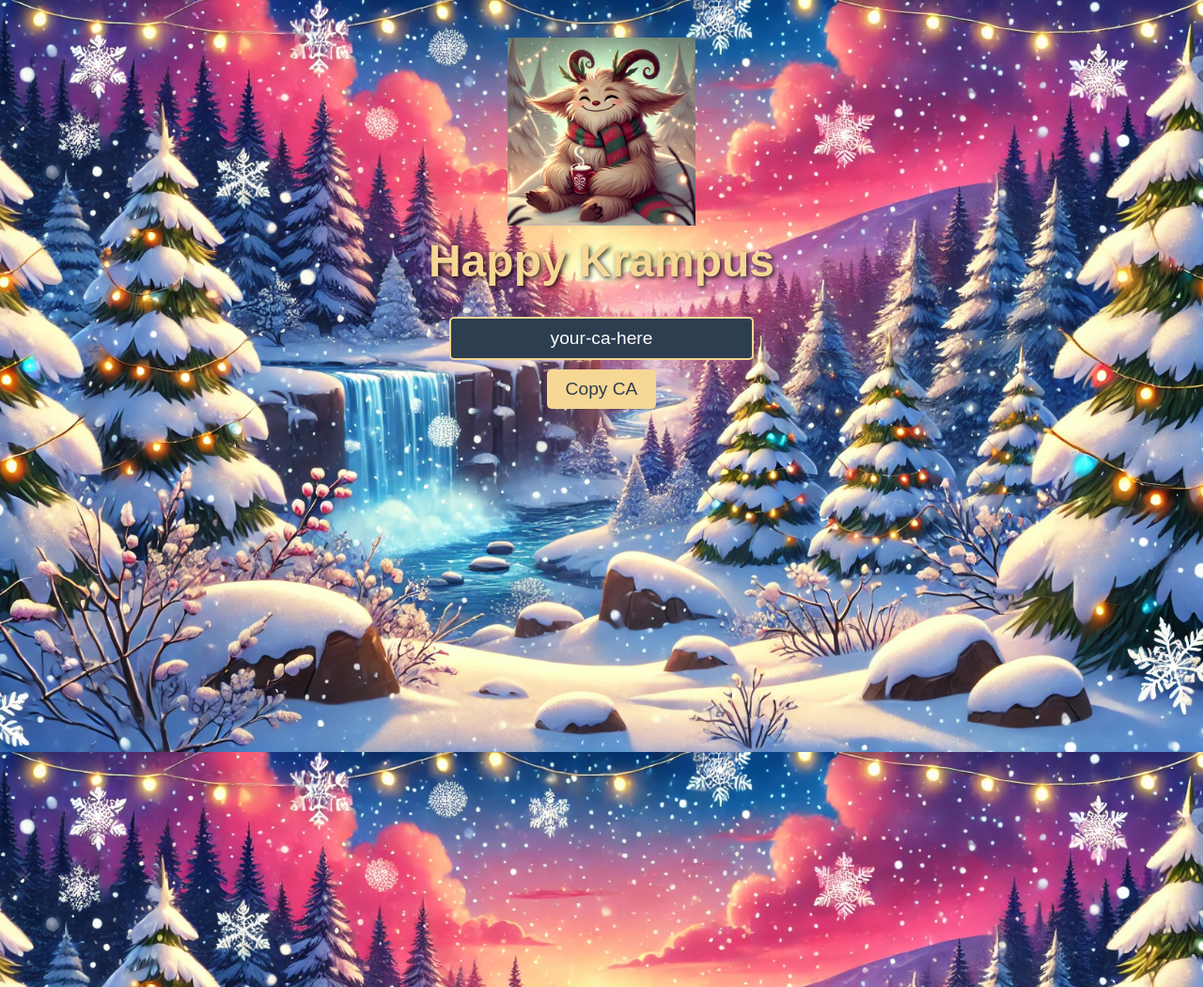
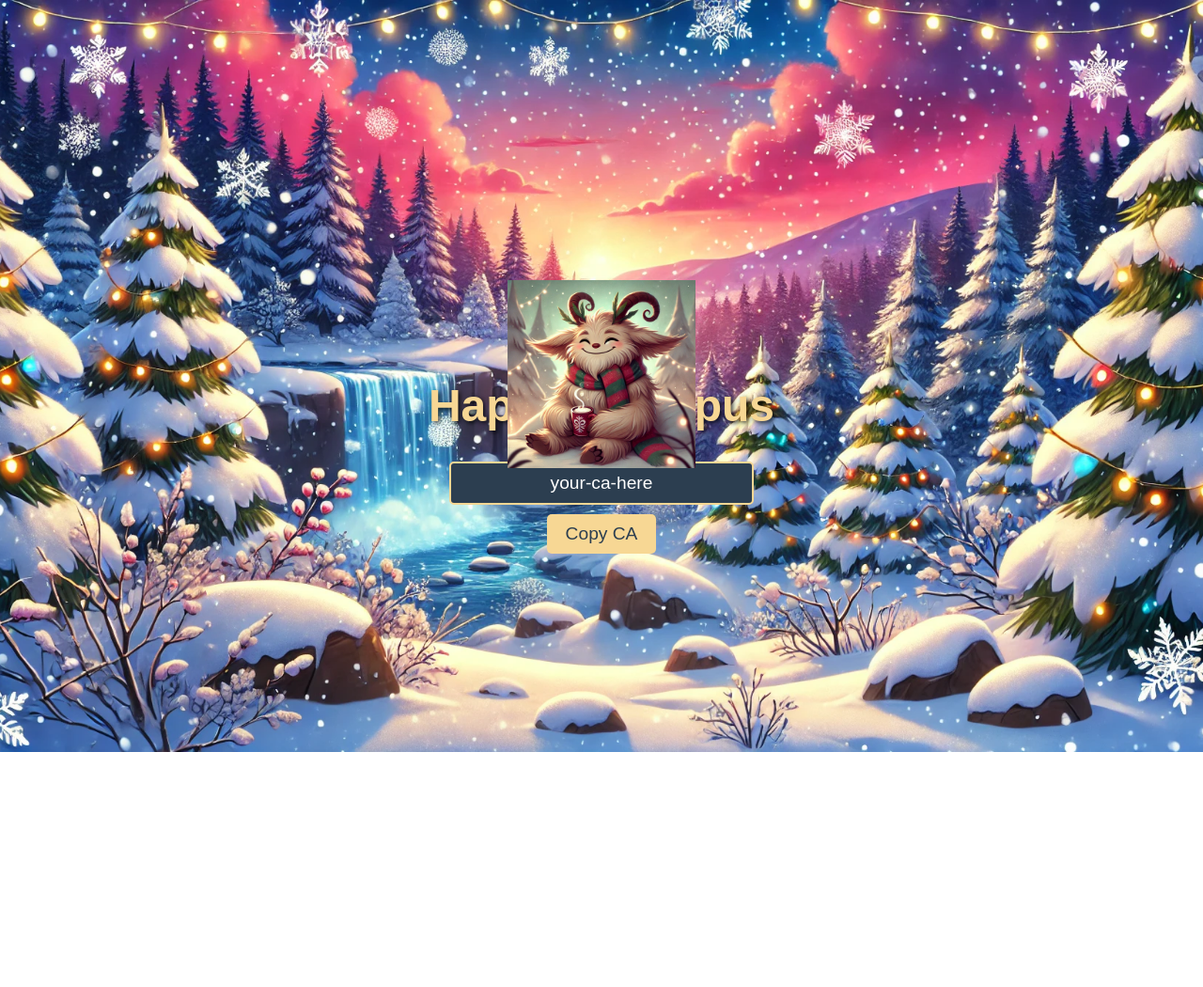
Before and after one commit to Stouzzey/happy-krampus-website, a plain HTML site: page index.html in a window 1280 px wide. Shown: the whole page at 94% size. After the commit the page ends 800 px from the top, so only its background shows below. Drawn offline with Linux system fonts and the light colour scheme.

Commit message:
Update index.html

```diff
--- a/index.html
+++ b/index.html
@@ -19,10 +19,10 @@
 
     /* Happy Krampus Image */
     #krampus {
-      position: absolute;
-      top: 5%; /* Adjust placement above the title */
+      position: relative;
+      top: 50%; /* Centered vertically */
       left: 50%;
-      transform: translateX(-50%);
+      transform: translate(-50%, -50%); /* Adjust to keep it centered */
       width: 200px; /* Adjusted size */
       height: auto;
       z-index: 2;
@@ -36,9 +36,10 @@
     /* Title */
     #title {
       font-size: 3rem;
-      margin-top: 250px; /* Adjusted for better spacing */
+      margin-top: 200px; /* Adjusted for better spacing */
       color: #f7d794;
       text-shadow: 2px 2px 5px rgba(0, 0, 0, 0.8);
+      z-index: 3; /* Title above Krampus image */
     }
 
     /* CA Text Box */
```
